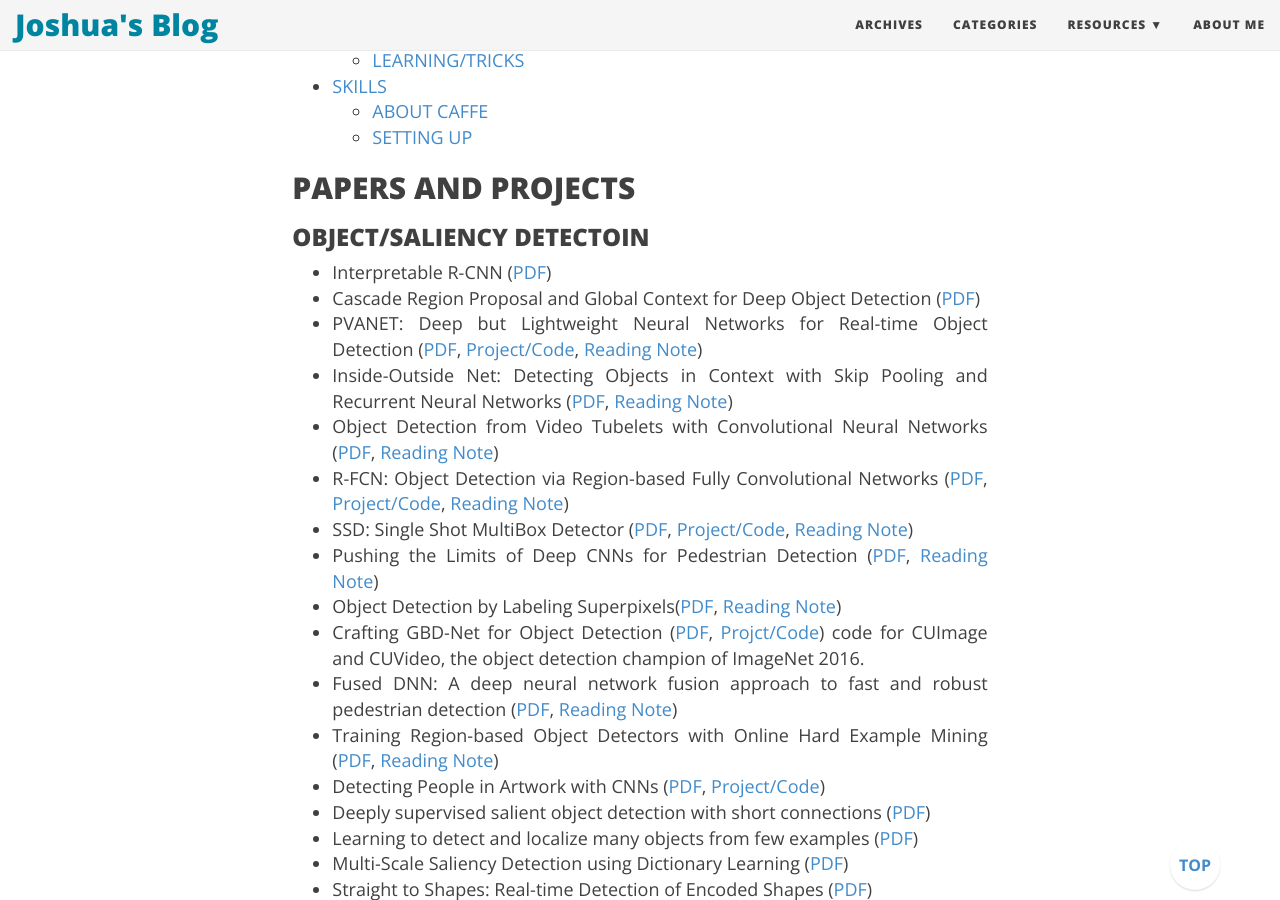
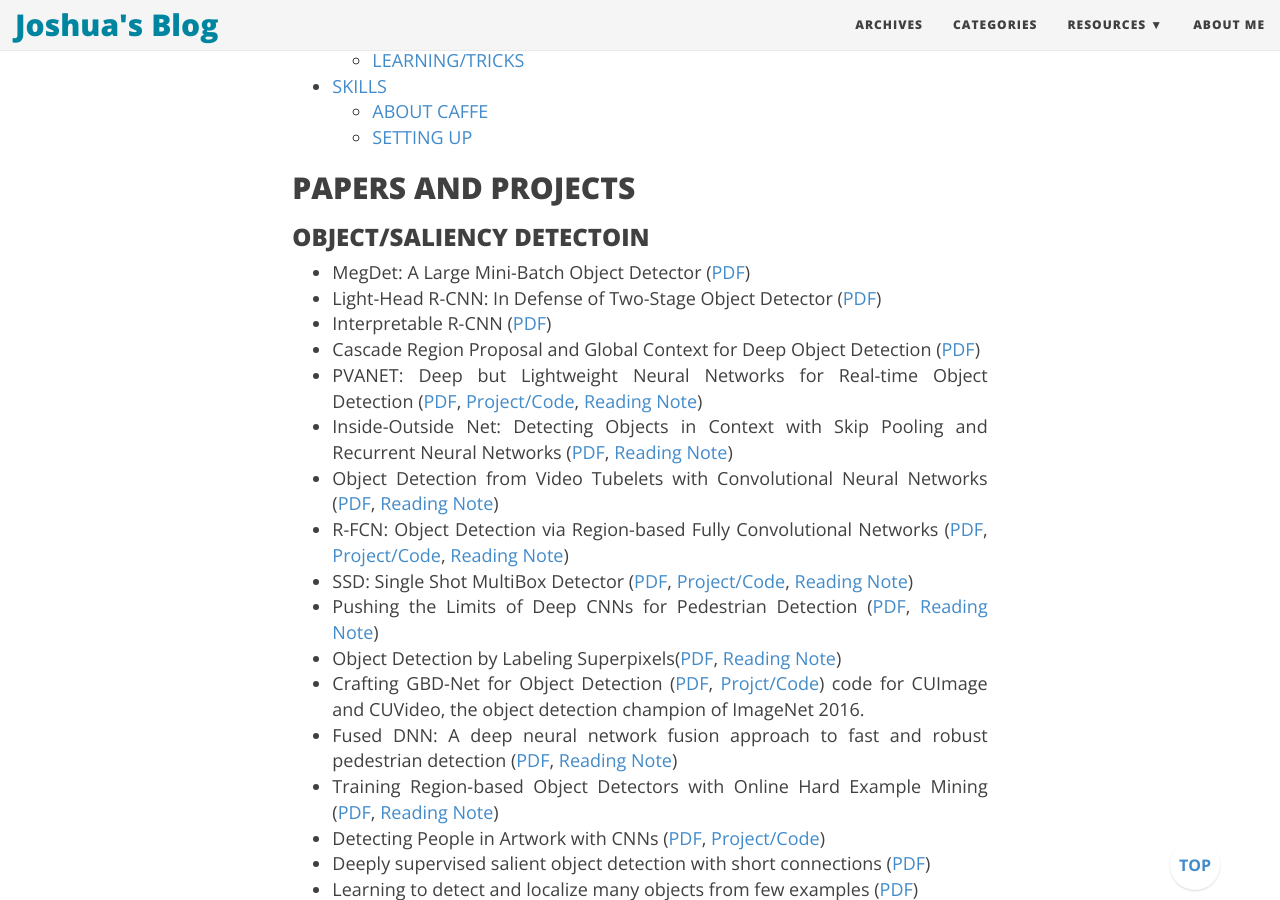
Before and after one commit to joshua19881228/joshua19881228.github.io, a Jekyll site: the page built from _posts/Computer_Vision/2016-08-25-my-jumble-of-computer-vision.md, in a window 1280 px wide and 900 px high, scrolled down 1092 px. Built offline with Jekyll 4.4.1, drawn with Linux system fonts in a browser that asks for light colours; nearby versions of some CDN libraries; comment, search, counter and statistics services are not loaded; some of the changed text lies outside the part shown.

Commit message:
update post

```diff
--- a/_posts/Computer_Vision/2016-08-25-my-jumble-of-computer-vision.md
+++ b/_posts/Computer_Vision/2016-08-25-my-jumble-of-computer-vision.md
@@ -15,6 +15,8 @@ I am going to maintain this page to record a few things about computer vision th
 
 ### OBJECT/SALIENCY DETECTOIN
 
+* MegDet: A Large Mini-Batch Object Detector ([PDF](https://arxiv.org/abs/1711.07240))
+* Light-Head R-CNN: In Defense of Two-Stage Object Detector ([PDF](https://arxiv.org/abs/1711.07264))
 * Interpretable R-CNN ([PDF](https://arxiv.org/abs/1711.05226))
 * Cascade Region Proposal and Global Context for Deep Object Detection ([PDF](https://arxiv.org/abs/1710.10749))
 * PVANET: Deep but Lightweight Neural Networks for Real-time Object Detection ([PDF](http://arxiv.org/abs/1608.08021), [Project/Code](https://github.com/sanghoon/pva-faster-rcnn), [Reading Note](http://joshua881228.webfactional.com/blog_reading-note-pvanet-deep-but-lightweight-neural-networks-for-real-time-object-detection_137/))
@@ -168,6 +170,7 @@ I am going to maintain this page to record a few things about computer vision th
 
 ### POSE ESTIMATION ###
 
+* Cascaded Pyramid Network for Multi-Person Pose Estimation ([PDF](https://arxiv.org/abs/1711.07319))
 * Chained Predictions Using Convolutional Neural Networks ([PDF](http://arxiv.org/abs/1605.02346), [Reading Note](http://joshua881228.webfactional.com/blog_reading-note-chained-predictions-using-convolutional-neural-networks_108/))
 * CRF-CNN: Modeling Structured Information in Human Pose Estimation ([PDF](https://arxiv.org/abs/1611.00468))
 * Convolutional Pose Machines ([PDF](https://arxiv.org/abs/1602.00134), [Project/Code](https://github.com/shihenw/convolutional-pose-machines-release), [Reading Note](http://joshua881228.webfactional.com/blog_reading-note-convolutional-pose-machines_187/))
```
